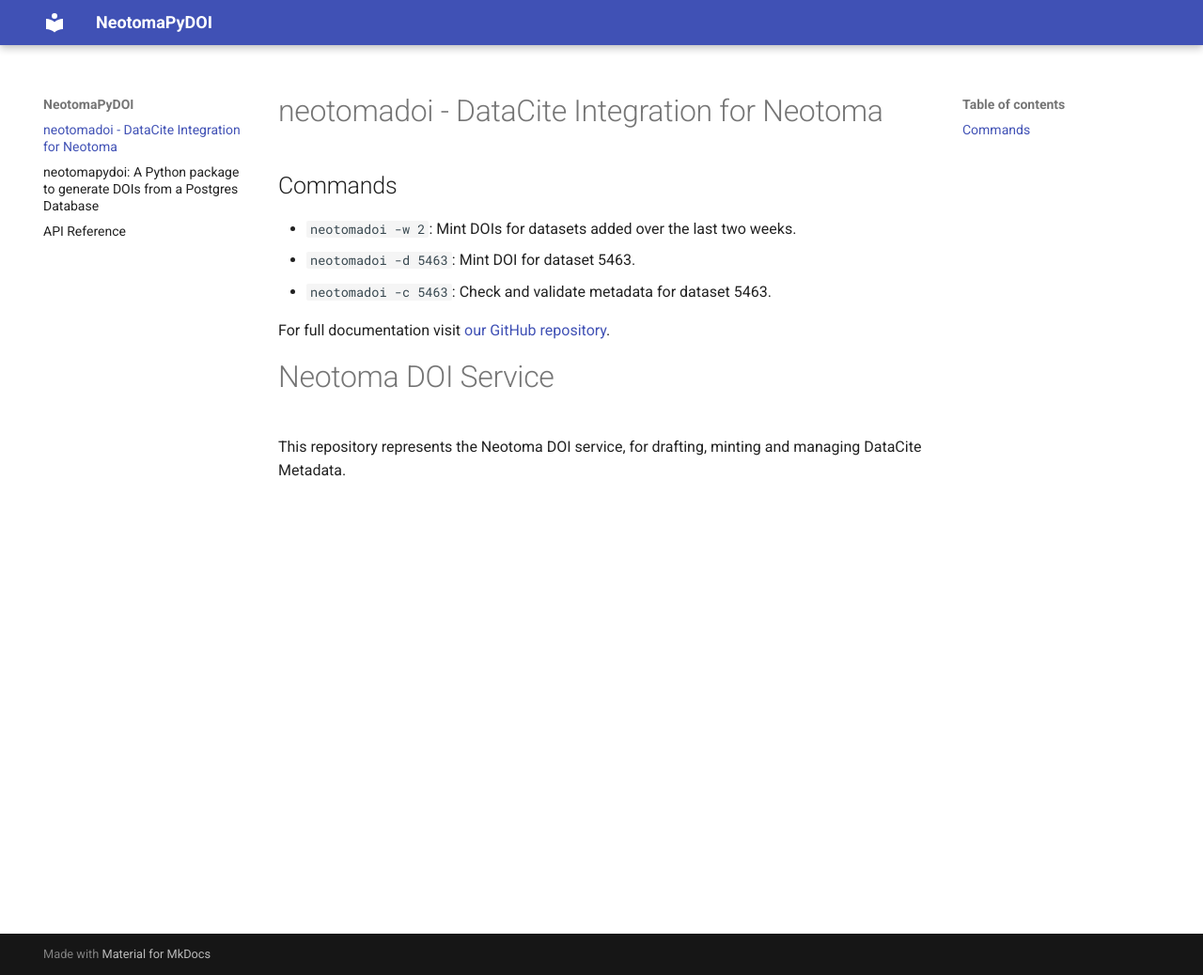
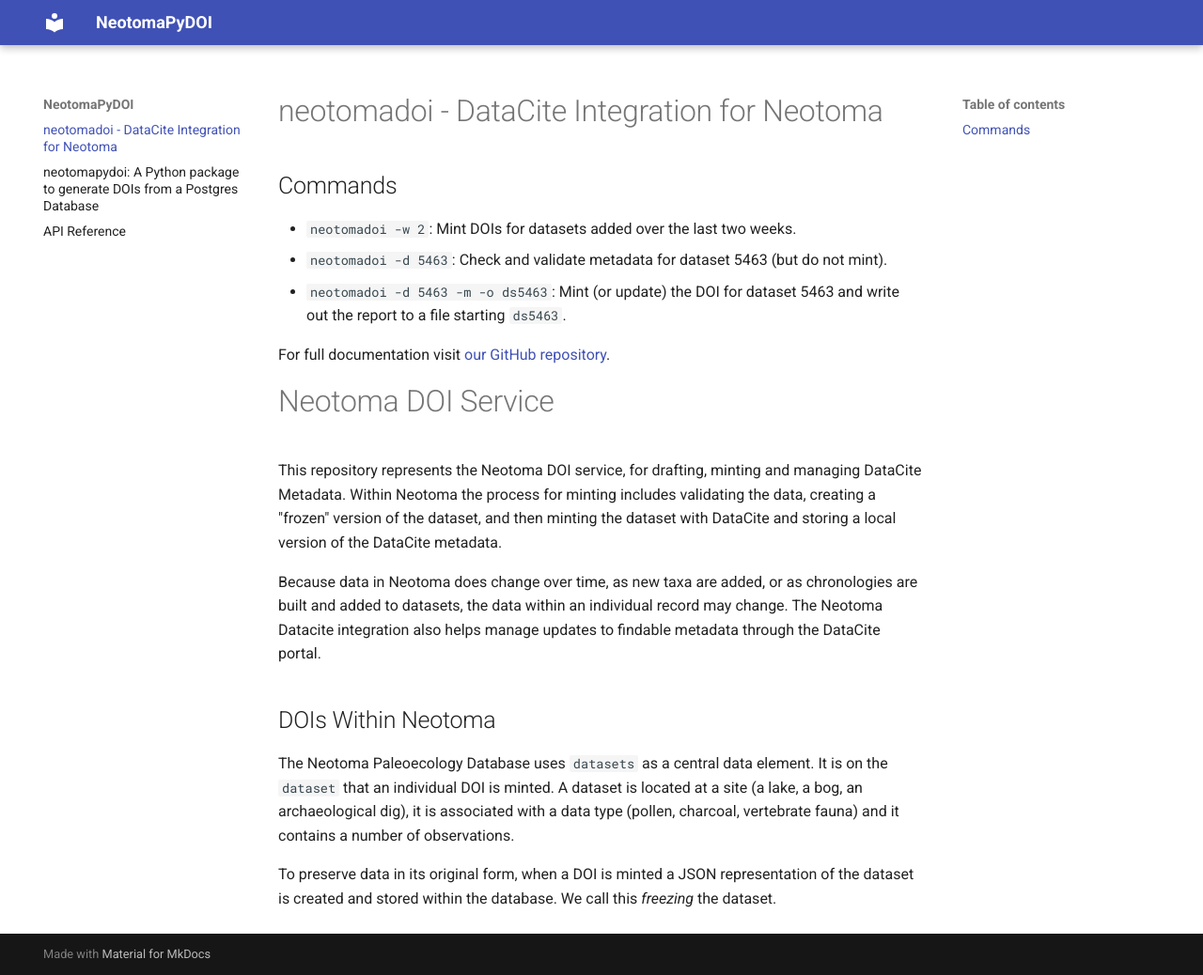
Before and after one commit to NeotomaDB/neotomapydoi, an MkDocs documentation site: the page built from docs/index.md, in a window 1280 px wide and 1038 px high. Shown: the whole window at 94% size. Built offline with MkDocs 1.6.1 and Material for MkDocs 9.7.7, drawn with Linux system fonts in a browser that asks for light colours.

Commit message:
Updating the way we manage documentation.
Also hiding the `site` folder for mkdocs since it is genreated, but doesn't need to be in this branch.

```diff
--- a/docs/index.md
+++ b/docs/index.md
@@ -3,11 +3,19 @@
 ## Commands
 
 * `neotomadoi -w 2`: Mint DOIs for datasets added over the last two weeks.
-* `neotomadoi -d 5463`: Mint DOI for dataset 5463.
-* `neotomadoi -c 5463`: Check and validate metadata for dataset 5463.
+* `neotomadoi -d 5463`: Check and validate metadata for dataset 5463 (but do not mint).
+* `neotomadoi -d 5463 -m -o ds5463`: Mint (or update) the DOI for dataset 5463 and write out the report to a file starting `ds5463`.
 
 For full documentation visit [our GitHub repository](https://github.com/NeotomaDB/netomapydoi).
 
 # Neotoma DOI Service
 
-This repository represents the Neotoma DOI service, for drafting, minting and managing DataCite Metadata.
+This repository represents the Neotoma DOI service, for drafting, minting and managing DataCite Metadata. Within Neotoma the process for minting includes validating the data, creating a "frozen" version of the dataset, and then minting the dataset with DataCite and storing a local version of the DataCite metadata.
+
+Because data in Neotoma does change over time, as new taxa are added, or as chronologies are built and added to datasets, the data within an individual record may change. The Neotoma Datacite integration also helps manage updates to findable metadata through the DataCite portal.
+
+## DOIs Within Neotoma
+
+The Neotoma Paleoecology Database uses `datasets` as a central data element. It is on the `dataset` that an individual DOI is minted. A dataset is located at a site (a lake, a bog, an archaeological dig), it is associated with a data type (pollen, charcoal, vertebrate fauna) and it contains a number of observations.
+
+To preserve data in its original form, when a DOI is minted a JSON representation of the dataset is created and stored within the database. We call this *freezing* the dataset.
--- a/mkdocs.yml
+++ b/mkdocs.yml
@@ -4,4 +4,20 @@ theme:
   name: material
 
 plugins:
-- mkdocstrings
+- mkdocstrings:
+    handlers:
+      python:
+        options:
+            # Tables are generally too large, lists will fix this.
+            backlinks: tree
+            show_bases: true
+            show_submodules: false
+            show_source: false
+            show_root_heading: true
+            show_root_full_path: true
+            filters:
+              - "!^_"  # Hide private members
+            members: true  # Show members
+            heading_level: 3
+            show_docstring_examples: true
+            merge_init_into_class: true
```
Also changed, not shown: docs/references.md (+11 -12 lines), 1 other file.
